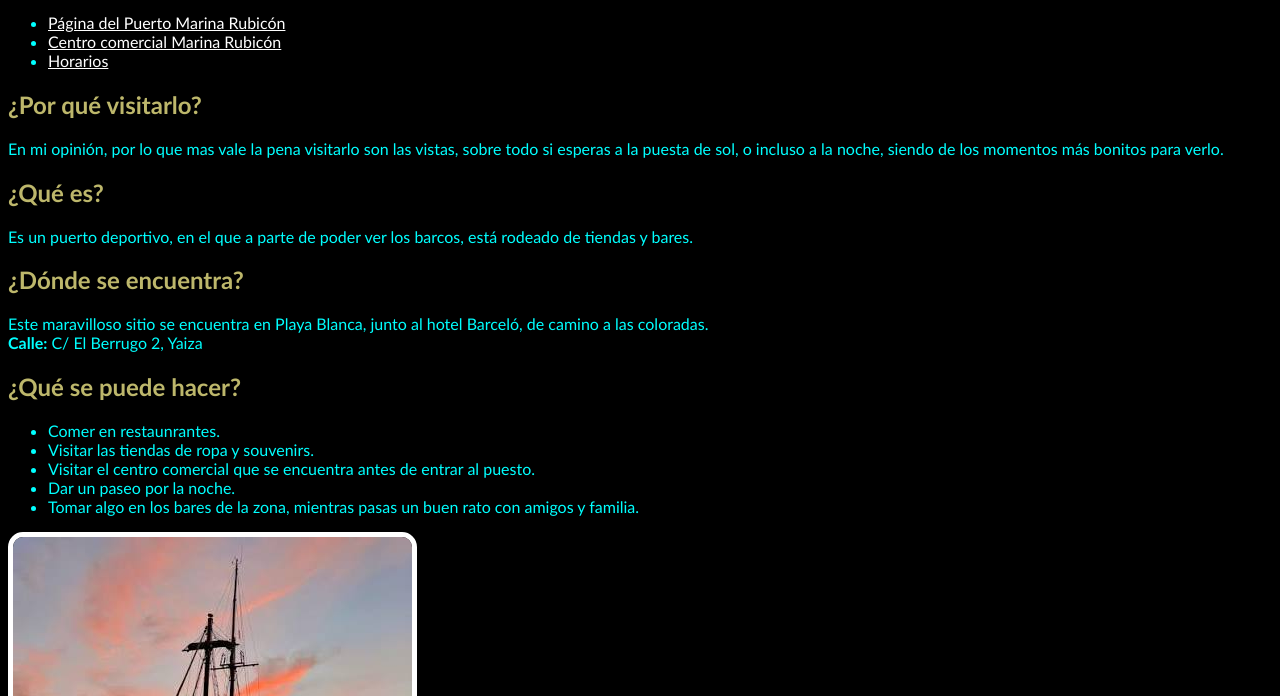
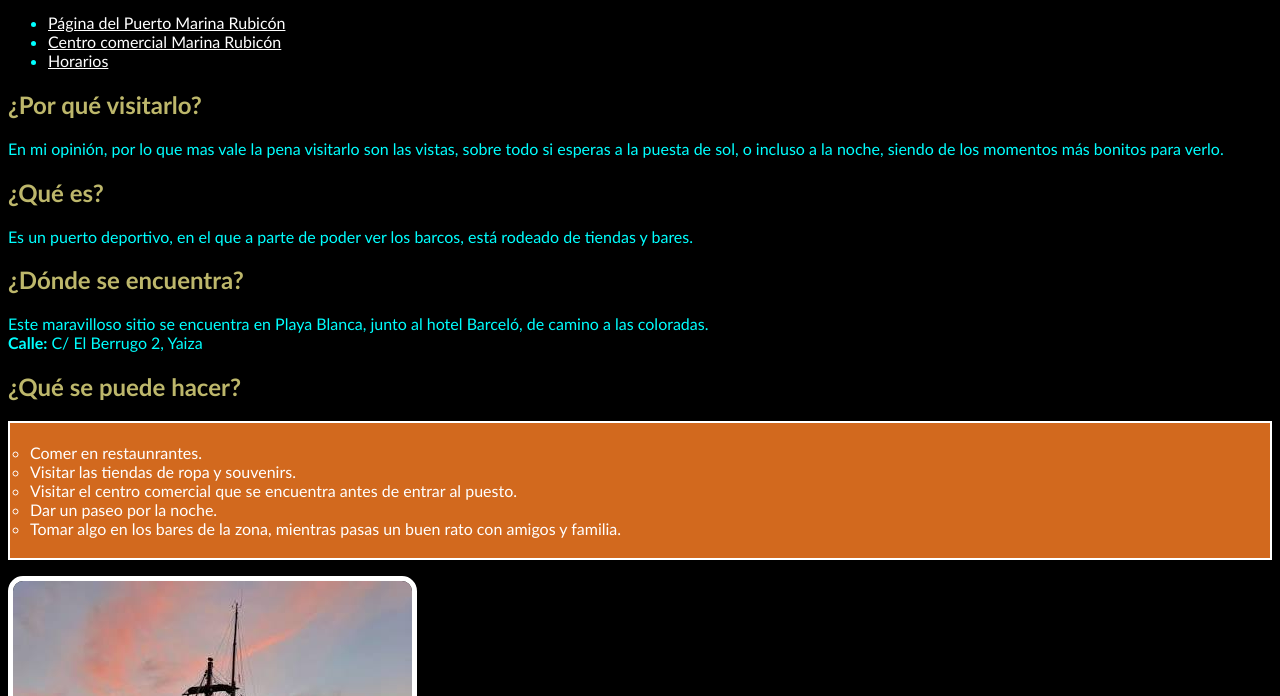
Before and after one commit to PARZIVAL700-HOLA/mi-rincon, a plain HTML site: page index.html in a window 1280 px wide. Shown: the part 104-800 px from the top of the page. Drawn offline with Linux system fonts and the light colour scheme.

Commit message:
terminar CSS

```diff
--- a/estilos.css
+++ b/estilos.css
@@ -25,3 +25,10 @@ thead{
     background-color: rgb(58, 69, 215);
     color: white;
 }
+ul.actividades{
+    list-style-type: circle;
+    background-color: chocolate;
+    color: white;
+    padding: 20px;
+    border: 2px solid white;
+}
```
